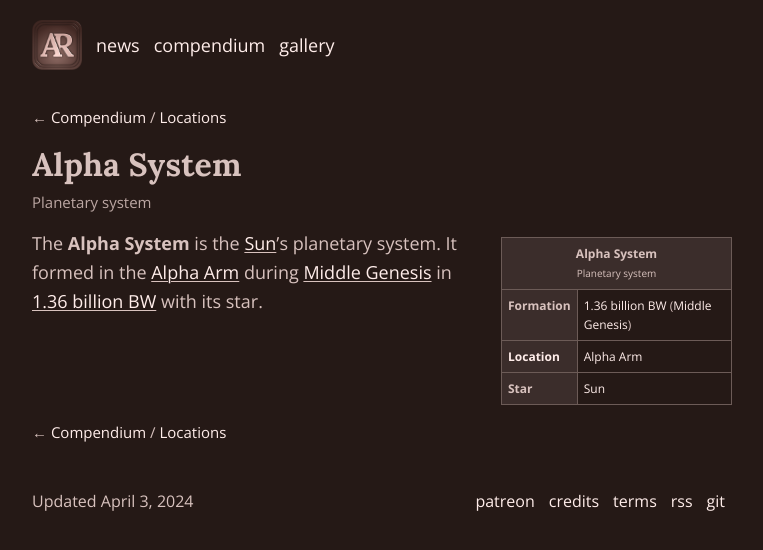
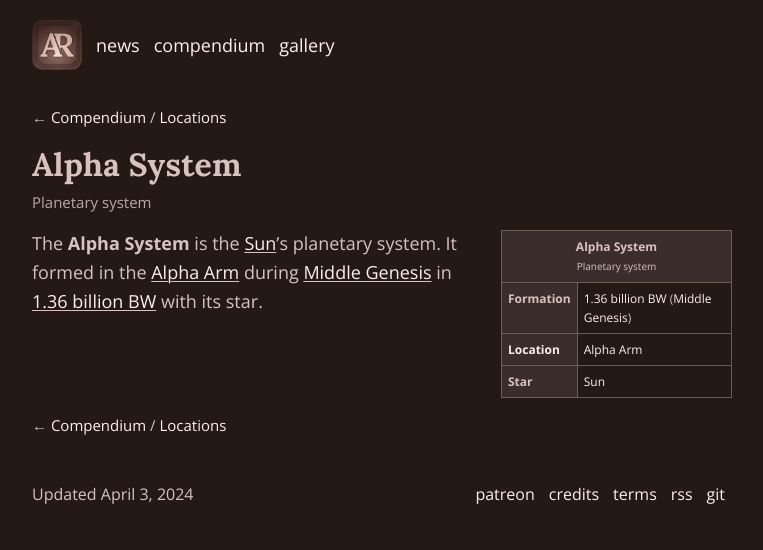
Before and after one commit to schizoidnightmares/absurdrealms.com, a Jekyll site: the page built from compendium/locations/astronomy/planetary-systems/alpha-system.md, in a window 1280 px wide. Shown: the top 550 px of the page, without its empty margins (258-1021 px from the left). Built offline with Jekyll 4.4.1, drawn with Linux system fonts in a browser that asks for light colours.

Commit message:
fixing floating table margins consistency

```diff
--- a/assets/css/style.scss
+++ b/assets/css/style.scss
@@ -144,6 +144,10 @@ code { white-space: nowrap; }
   table img {
     max-width: 231px;
     width: 100%;
+  }
+  &:is(.table) {
+    &:is(.caption + .table) { margin-top: 0; }
+    &:is(.cap + .table) { margin-top: .8rem; }
   }
   // do not add top margin on image captions in tables
   .caption:not(table .caption) { margin-top: .5rem; }
```
